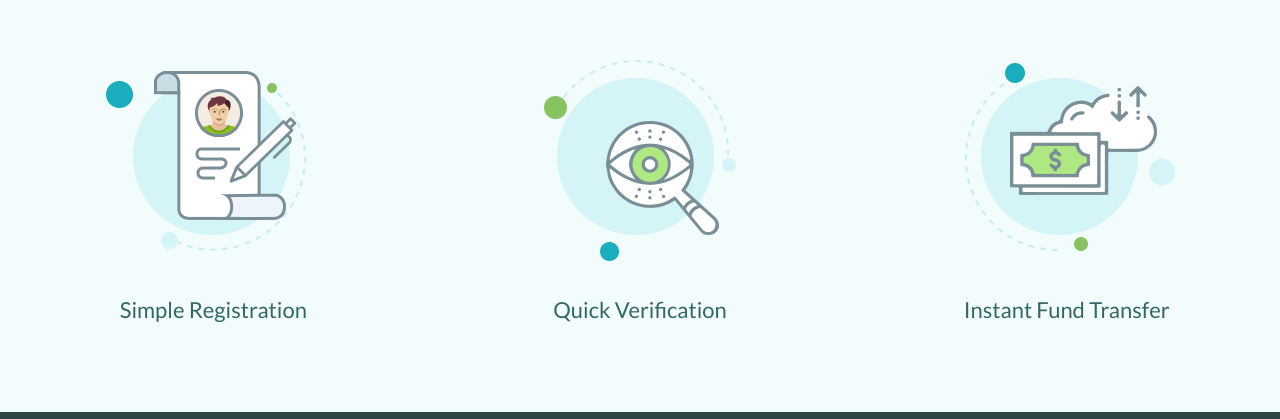
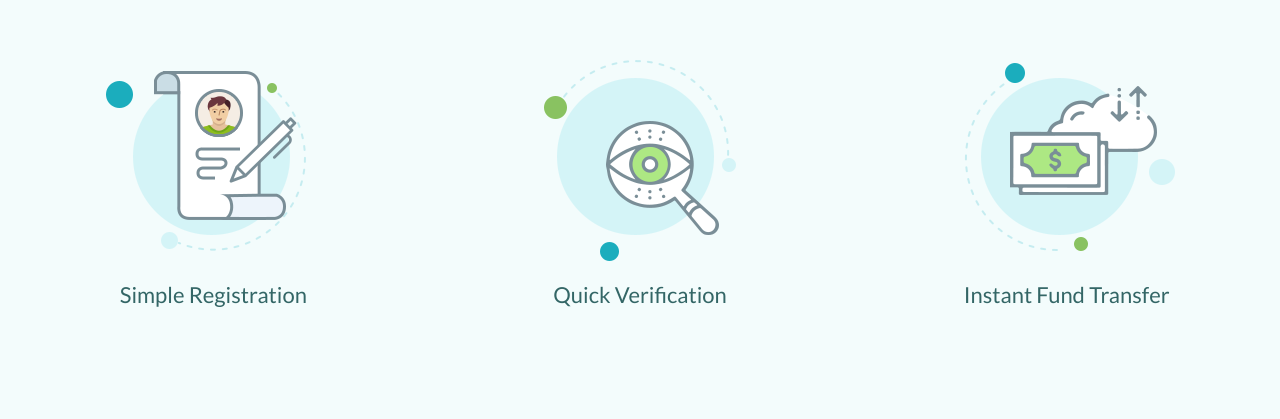
Before and after one commit to rakrockon/quickcredit, a plain HTML site: page how it works.html in a window 1280 px wide. Shown: the part 172-591 px from the top of the page. Drawn offline with nearby package versions, Linux system fonts and the light colour scheme; a script that the page names is missing.

Commit message:
fixed alignmnet issues

```diff
--- a/assets/css/styles.css
+++ b/assets/css/styles.css
@@ -243,8 +243,8 @@ body{
     margin-right: 15px;
 }
 .how-it-works .image-desc{
-    position: relative;
-    top:35px;
+    font-size: 22px;
+    margin-top: 20px;
     font-size: 22px;
 }
 .banner-container .banner{
@@ -491,6 +491,9 @@ body{
 .contact-us-section .email-support{
     margin-top: 15px;
 }
+.how-it-works .row{
+    min-height: 300px;
+}
 @media only screen and (max-width: 1000px) {
     .navbar-toggler{
         position: absolute;
```
